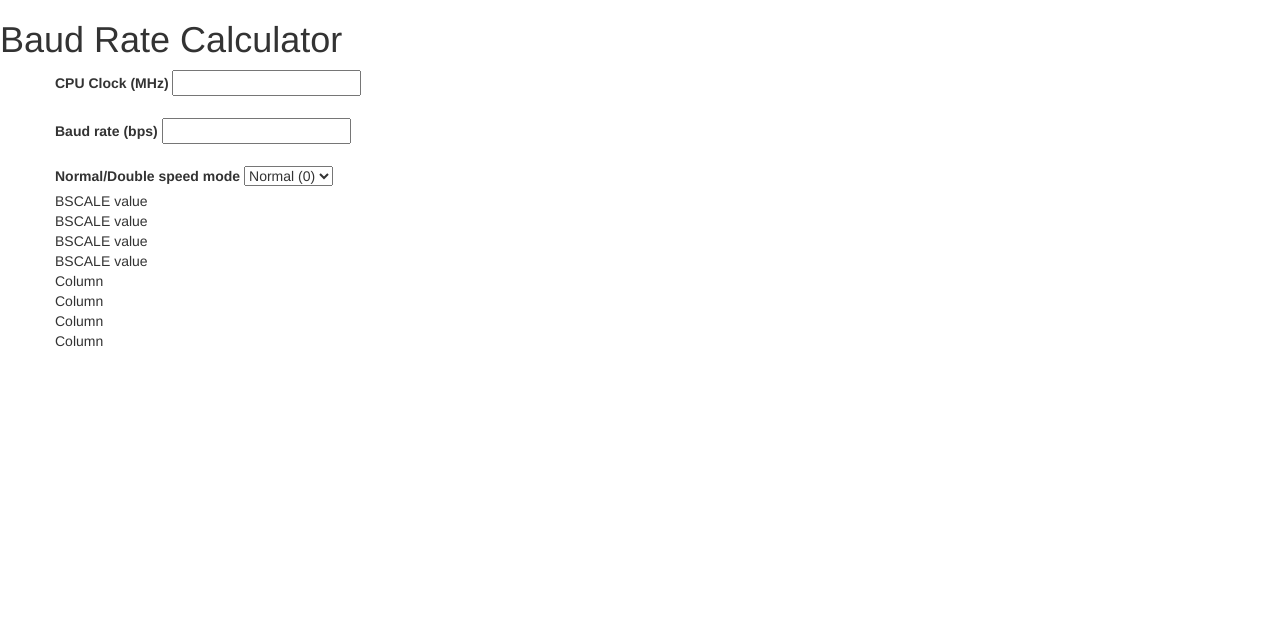
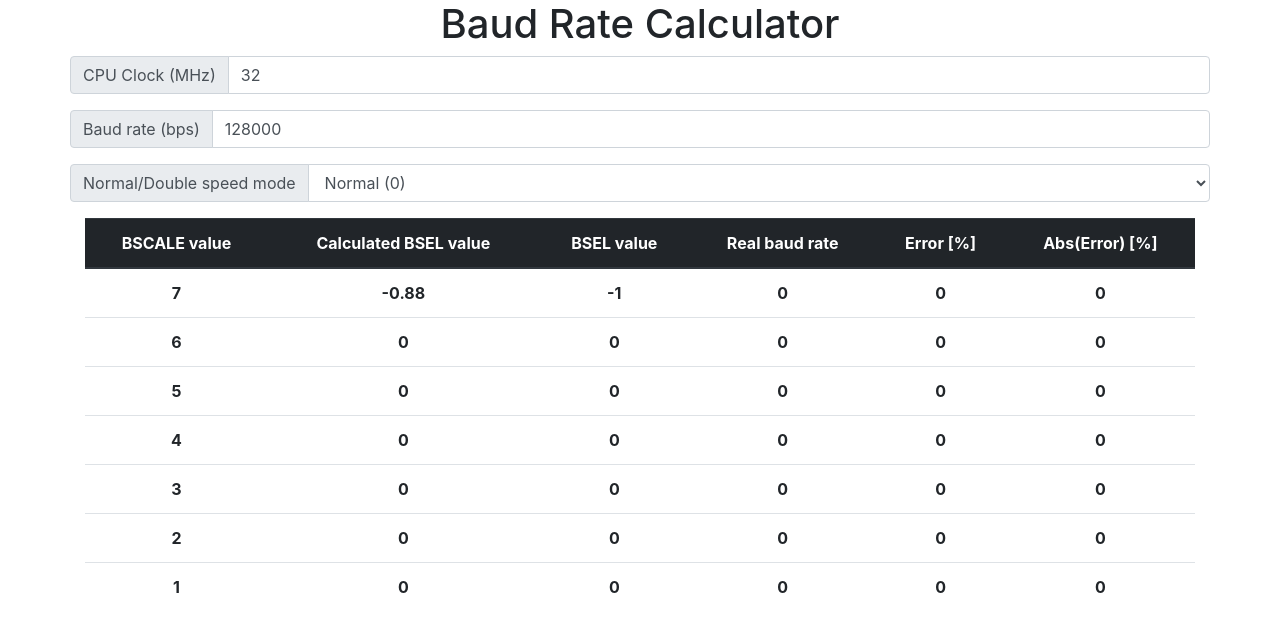
Before and after one commit to Seth10001/baud-rate-calculator, a plain HTML site: page index.html in a window 1280 px wide. Drawn offline with nearby package versions, Linux system fonts and the light colour scheme.

Commit message:
Add bsel calculations

```diff
--- /dev/null
+++ b/baud.js
@@ -0,0 +1,77 @@
+function intalizeTable()
+{
+  var clockRate = document.getElementById("clock-rate");
+  var baudRate = document.getElementById("baud-rate");
+  var speedMode = document.getElementById("speed-mode");
+
+  //make sure all buttons exist
+  if (clockRate != null && baudRate != null && speedMode != null)
+  {
+    new Table(clockRate, baudRate, speedMode);
+  }
+
+  else
+  {
+    console.error("One of the inputs is missing.")
+  }
+}
+
+
+function Table(clockRate, baudRate, speedMode)
+{
+  this.clockRate = clockRate;
+  this.baudRate = baudRate;
+  this.speedMode = speedMode;
+
+  //initalize update events
+  clockRate.addEventListener("change", this.update.bind(this));
+  baudRate.addEventListener("change", this.update.bind(this));
+  speedMode.addEventListener("change", this.update.bind(this));
+
+  //update the for the first time
+  this.update();
+}
+
+Table.prototype.update = function ()
+{
+  var clockRate = parseFloat(this.clockRate.value);
+  var baudRate = parseFloat(this.baudRate.value);
+  var speedMode = parseFloat(this.speedMode.value);
+
+  //get all bscales
+  var bscales = document.getElementsByClassName("bscale");
+
+  //define length outside of loop for efficiency
+  var bscaleLength = bscales.length;
+
+  for (var index = 0; index < bscaleLength; index++)
+  {
+    var bscale = bscales[index];
+    var parentRow = bscale.parentElement;
+
+    var scale = parseFloat(bscale.textContent);
+
+    var calcBsel = parentRow.querySelector(".calc-bsel");
+    var calcBselValue = clockRate * 1000000/(Math.pow(2, scale) * (16 - 8 * speedMode) * baudRate) - 1;
+    calcBselValue = calcBselValue.toFixed(2);
+    calcBsel.textContent = calcBselValue;
+
+    var bsel = parentRow.querySelector(".bsel");
+
+    if (calcBselValue > 4095)
+    {
+      bsel.textContent = "N/A";
+    }
+
+    else
+    {
+      bsel.textContent = Math.floor(parseFloat(calcBselValue) + 0.5);
+    }
+
+
+  }
+};
+
+
+
+document.addEventListener("DOMContentLoaded", intalizeTable);
--- a/index.html
+++ b/index.html
@@ -1,70 +1,129 @@
 <!DOCTYPE html>
 <html>
 	<head>
-		<link rel="stylesheet" href="https://maxcdn.bootstrapcdn.com/bootstrap/3.3.7/css/bootstrap.min.css" integrity="sha384-BVYiiSIFeK1dGmJRAkycuHAHRg32OmUcww7on3RYdg4Va+PmSTsz/K68vbdEjh4u" crossorigin="anonymous">
-		<link rel="stylesheet" href="https://maxcdn.bootstrapcdn.com/bootstrap/3.3.7/css/bootstrap-theme.min.css" integrity="sha384-rHyoN1iRsVXV4nD0JutlnGaslCJuC7uwjduW9SVrLvRYooPp2bWYgmgJQIXwl/Sp" crossorigin="anonymous">
-		<script src="https://maxcdn.bootstrapcdn.com/bootstrap/3.3.7/js/bootstrap.min.js" integrity="sha384-Tc5IQib027qvyjSMfHjOMaLkfuWVxZxUPnCJA7l2mCWNIpG9mGCD8wGNIcPD7Txa" crossorigin="anonymous"></script>
+		<link rel="stylesheet" href="https://maxcdn.bootstrapcdn.com/bootstrap/4.0.0/css/bootstrap.min.css" integrity="sha384-Gn5384xqQ1aoWXA+058RXPxPg6fy4IWvTNh0E263XmFcJlSAwiGgFAW/dAiS6JXm" crossorigin="anonymous">
+		<script src="https://code.jquery.com/jquery-3.2.1.slim.min.js" integrity="sha384-KJ3o2DKtIkvYIK3UENzmM7KCkRr/rE9/Qpg6aAZGJwFDMVNA/GpGFF93hXpG5KkN" crossorigin="anonymous"></script>
+		<script src="https://cdnjs.cloudflare.com/ajax/libs/popper.js/1.12.9/umd/popper.min.js" integrity="sha384-ApNbgh9B+Y1QKtv3Rn7W3mgPxhU9K/ScQsAP7hUibX39j7fakFPskvXusvfa0b4Q" crossorigin="anonymous"></script>
+		<script src="https://maxcdn.bootstrapcdn.com/bootstrap/4.0.0/js/bootstrap.min.js" integrity="sha384-JZR6Spejh4U02d8jOt6vLEHfe/JQGiRRSQQxSfFWpi1MquVdAyjUar5+76PVCmYl" crossorigin="anonymous"></script>
+
+		<script src="baud.js"></script>
 	</head>
 
 	<body>
 
-		<h1>Baud Rate Calculator</h1>
+		<h1 class = "text-center">Baud Rate Calculator</h1>
 
 		<div class = "container">
 			<div class = "row">
 
-				<label>CPU Clock (MHz)</label>
-				<input type = "number" />
+				<div class = "input-group mb-3">
+					<div class = "input-group-prepend">
+    				<span class = "input-group-text">CPU Clock (MHz)</span>
+  				</div>
 
-				<br />
-				<br />
+					<input type = "number" class = "form-control" value = "32" id = "clock-rate"/>
+				</div>
 
-				<label>Baud rate (bps)</label>
-				<input type = "number" />
 
-				<br />
-				<br />
+				<div class = "input-group mb-3">
+					<div class = "input-group-prepend">
+						<span class = "input-group-text">Baud rate (bps)</span>
+					</div>
 
-				<label>Normal/Double speed mode</label>
-				<select>
-					<option>Normal (0)</option>
-					<option>Double (1)</option>
+					<input type = "number" class = "form-control" value = "128000" id = "baud-rate"/>
+				</div>
+
+				<div class = "input-group mb-3">
+					<div class = "input-group-prepend">
+						<span class = "input-group-text">Normal/Double speed mode</span>
+					</div>
+					<select class = "form-control" id = "speed-mode">
+						<option value = "0" selected >Normal (0)</option>
+						<optio value = "1" >Double (1)</option>
 					</select>
 				</div>
 
-			<div class = "row">
-				<div>
-						BSCALE value
 			</div>
 
-				<div class = "col">
-						BSCALE value
-				</div>
+			<table class = "table text-center">
+				<thead class = "thead-dark">
+					<tr>
+						<th scope = "col">BSCALE value</th>
+						<th scope = "col">Calculated BSEL value</th>
+						<th scope = "col">BSEL value</th>
+						<th scope = "col">Real baud rate</th>
+						<th scope = "col">Error [%]</th>
+						<th scope = "col">Abs(Error)  [%]</th>
+					</tr>
+				</thead>
 
-				<div class = "col">
-						BSCALE value
-				</div>
+				<tr>
+					<th class = "bscale" scope = "col">7</th>
+					<th class = "calc-bsel" scope = "col">0</th>
+					<th class = "bsel" scope = "col">0</th>
+					<th class = "baud-rate" scope = "col">0</th>
+					<th class = "error" scope = "col">0</th>
+					<th class = "abs-error" scope = "col">0</th>
+				</tr>
 
-				<div class = "col">
-						BSCALE value
-				</div>
+				<tr>
+					<th scope = "col">6</th>
+					<th scope = "col">0</th>
+					<th scope = "col">0</th>
+					<th scope = "col">0</th>
+					<th scope = "col">0</th>
+					<th scope = "col">0</th>
+				</tr>
+
+				<tr>
+					<th scope = "col">5</th>
+					<th scope = "col">0</th>
+					<th scope = "col">0</th>
+					<th scope = "col">0</th>
+					<th scope = "col">0</th>
+					<th scope = "col">0</th>
+				</tr>
+
+				<tr>
+					<th scope = "col">4</th>
+					<th scope = "col">0</th>
+					<th scope = "col">0</th>
+					<th scope = "col">0</th>
+					<th scope = "col">0</th>
+					<th scope = "col">0</th>
+				</tr>
+
+				<tr>
+					<th scope = "col">3</th>
+					<th scope = "col">0</th>
+					<th scope = "col">0</th>
+					<th scope = "col">0</th>
+					<th scope = "col">0</th>
+					<th scope = "col">0</th>
+				</tr>
+
+				<tr>
+					<th scope = "col">2</th>
+					<th scope = "col">0</th>
+					<th scope = "col">0</th>
+					<th scope = "col">0</th>
+					<th scope = "col">0</th>
+					<th scope = "col">0</th>
+				</tr>
+
+				<tr>
+					<th scope = "col">1</th>
+					<th scope = "col">0</th>
+					<th scope = "col">0</th>
+					<th scope = "col">0</th>
+					<th scope = "col">0</th>
+					<th scope = "col">0</th>
+				</tr>
+
+			</table>
 
 
 		</div>
 
-
-		</div>
-
-		<div class="container">
-  <div class="row">
-    <div class="col">Column</div>
-    <div class="col">Column</div>
-    <div class="w-100"></div>
-    <div class="col">Column</div>
-    <div class="col">Column</div>
-  </div>
-</div>
-
-
 	</body>
 </html>
```
Lines whose indentation alone changed are shown as unchanged.
